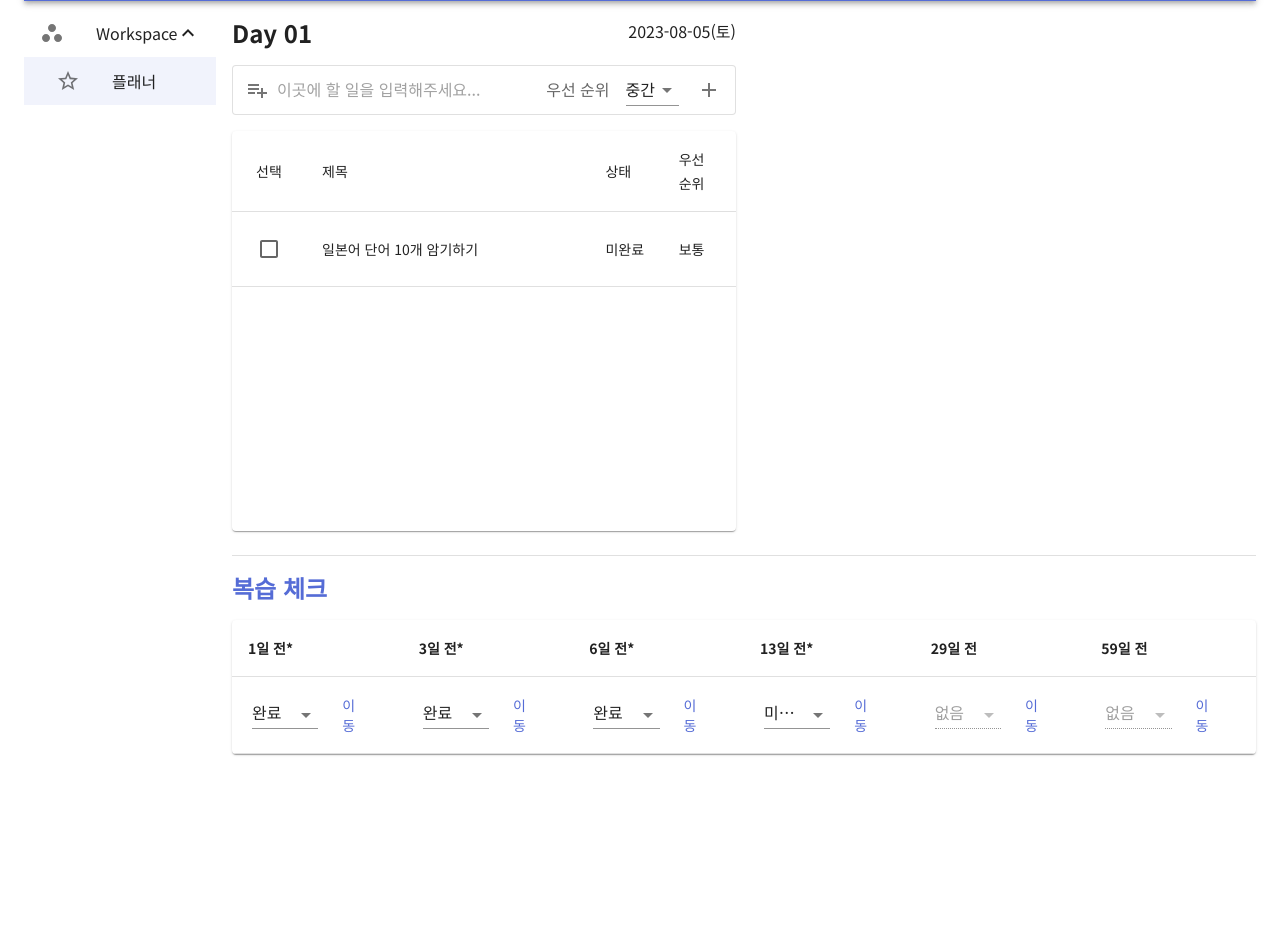
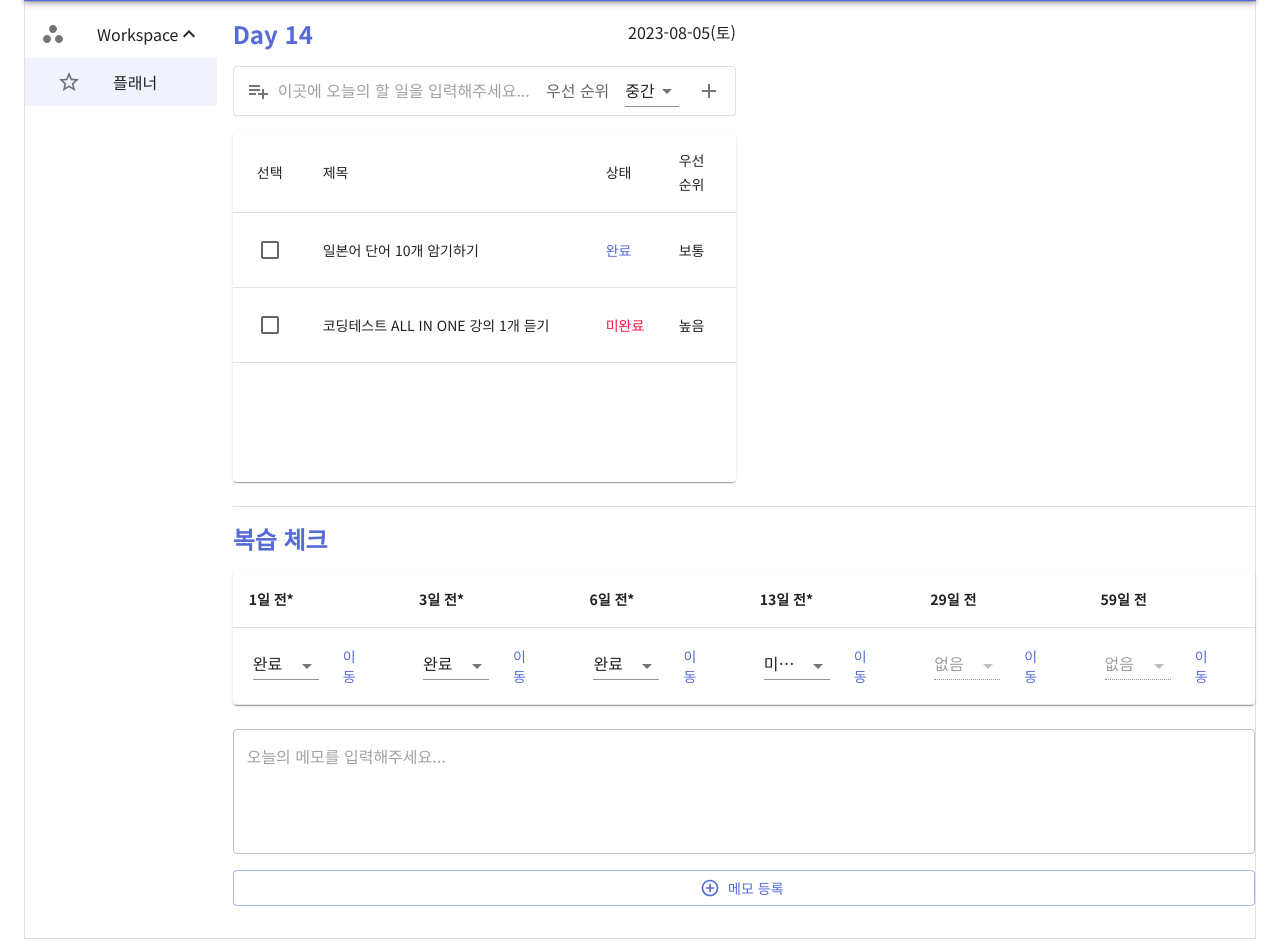
Before and after one commit to coldrain-f/self-discipline, a React (Vite) app in the folder self-discipline-react-ts/: page /planner in a window 1280 px wide. Shown: the part 68-1014 px from the top of the page. Before the commit the page ends 846 px from the top, so only its background shows below. Built offline with nearby package versions, Linux system fonts and the light colour scheme.

Commit message:
Feat: 플래너 메모 기본 레이아웃 설정 [#6]

```diff
--- a/self-discipline-react-ts/src/components/planner/SelfDisciplinePlanner.tsx
+++ b/self-discipline-react-ts/src/components/planner/SelfDisciplinePlanner.tsx
@@ -3,11 +3,12 @@ import Grid from "@mui/material/Unstable_Grid2";
 import SelfDisciplinePlannerTodoList from "./SelfDisciplinePlannerTodoList";
 import SelfDisciplinePlannerSidebar from "./SelfDisciplinePlannerSidebar";
 import SelfDisciplinePlannerReviewCheck from "./SelfDisciplinePlannerReviewCheck";
-import { Box, Divider } from "@mui/material";
+import SelfDisciplinePlannerMemo from "./SelfDisciplinePlannerMemo";
+import { Box, Divider, TextField } from "@mui/material";
 
 export default function SelfDisciplinePlanner() {
   return (
-    <Box component="div">
+    <Box sx={{ border: 1, borderColor: "divider" }}>
       <Grid container spacing={2}>
         <Grid xs={2}>
           <SelfDisciplinePlannerSidebar />
@@ -25,6 +26,13 @@ export default function SelfDisciplinePlanner() {
           <SelfDisciplinePlannerReviewCheck />
         </Grid>
       </Grid>
+
+      <Grid container spacing={2}>
+        <Grid xs={2}></Grid>
+        <Grid xs={10}>
+          <SelfDisciplinePlannerMemo />
+        </Grid>
+      </Grid>
     </Box>
   );
 }
--- /dev/null
+++ b/self-discipline-react-ts/src/components/planner/SelfDisciplinePlannerMemo.tsx
@@ -0,0 +1,24 @@
+import { Box, Button, TextField } from "@mui/material";
+import AddCircleOutlineIcon from "@mui/icons-material/AddCircleOutline";
+
+export default function SelfDisciplinePlannerMemo() {
+  return (
+    <Box component="div">
+      <TextField
+        placeholder="오늘의 메모를 입력해주세요..."
+        multiline
+        rows={4}
+        fullWidth
+        sx={{ mb: 2 }}
+      />
+      <Button
+        variant="outlined"
+        sx={{ mb: 4 }}
+        fullWidth
+        startIcon={<AddCircleOutlineIcon />}
+      >
+        메모 등록
+      </Button>
+    </Box>
+  );
+}
--- a/self-discipline-react-ts/src/components/planner/SelfDisciplinePlannerReviewCheck.tsx
+++ b/self-discipline-react-ts/src/components/planner/SelfDisciplinePlannerReviewCheck.tsx
@@ -69,6 +69,7 @@ export default function SelfDisciplinePlannerReviewCheck() {
               >
                 1일 전*
               </TableCell>
+
               <TableCell
                 align="left"
                 sx={{ width: "16.666%", fontWeight: "bold" }}
--- a/self-discipline-react-ts/src/components/planner/SelfDisciplinePlannerTodoList.tsx
+++ b/self-discipline-react-ts/src/components/planner/SelfDisciplinePlannerTodoList.tsx
@@ -35,8 +35,13 @@ export default function SelfDisciplinePlannerTodoList() {
     <Box component="div">
       <Grid container spacing={2} sx={{ my: 1 }}>
         <Grid xs={8}>
-          <Typography variant="h5" component="div" sx={{ fontWeight: "bold" }}>
-            Day 01
+          <Typography
+            variant="h5"
+            component="div"
+            sx={{ fontWeight: "bold" }}
+            color="primary"
+          >
+            Day 14
           </Typography>
         </Grid>
         <Grid xs={4}>
@@ -61,7 +66,7 @@ export default function SelfDisciplinePlannerTodoList() {
       >
         <InputBase
           sx={{ ml: 1, flex: 1 }}
-          placeholder="이곳에 할 일을 입력해주세요..."
+          placeholder="이곳에 오늘의 할 일을 입력해주세요..."
           startAdornment={
             <InputAdornment position="start">
               <PlaylistAddIcon />
@@ -87,7 +92,7 @@ export default function SelfDisciplinePlannerTodoList() {
           <AddIcon />
         </IconButton>
       </Paper>
-      <TableContainer component={Paper} sx={{ my: 2, height: "400px" }}>
+      <TableContainer component={Paper} sx={{ my: 2, height: "350px" }}>
         <Table>
           <TableHead>
             <TableRow>
@@ -106,10 +111,28 @@ export default function SelfDisciplinePlannerTodoList() {
                 일본어 단어 10개 암기하기
               </TableCell>
               <TableCell align="left" sx={{ width: "15%" }}>
-                미완료
+                <Typography variant="body2" component="span" color="primary">
+                  완료
+                </Typography>
               </TableCell>
               <TableCell align="left" sx={{ width: "15%" }}>
                 보통
+              </TableCell>
+            </TableRow>
+            <TableRow>
+              <TableCell align="left" sx={{ width: "10%" }}>
+                <Checkbox />
+              </TableCell>
+              <TableCell align="left" sx={{ width: "60%" }}>
+                코딩테스트 ALL IN ONE 강의 1개 듣기
+              </TableCell>
+              <TableCell align="left" sx={{ width: "15%" }}>
+                <Typography variant="body2" component="span" color="error">
+                  미완료
+                </Typography>
+              </TableCell>
+              <TableCell align="left" sx={{ width: "15%" }}>
+                높음
               </TableCell>
             </TableRow>
           </TableBody>
```
